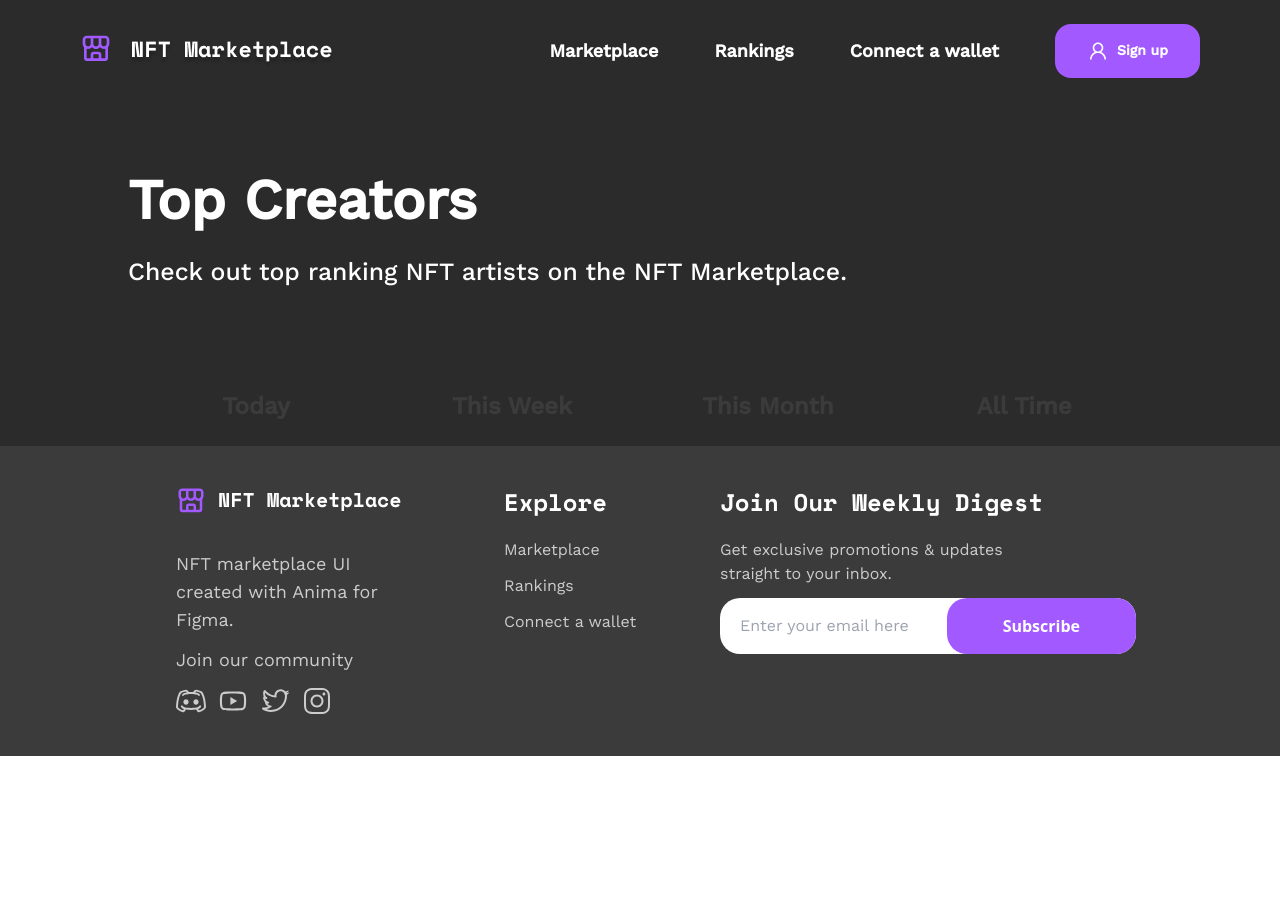
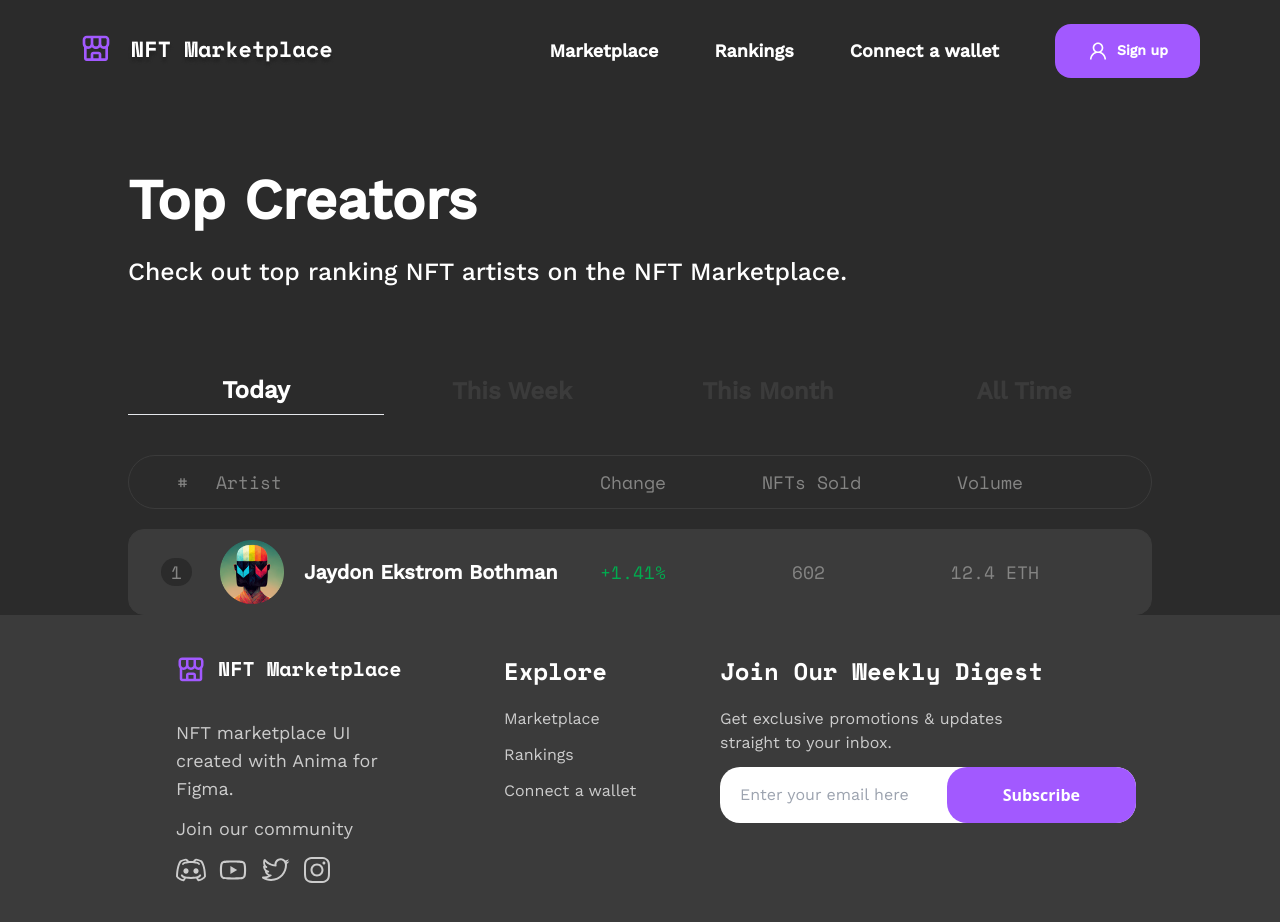
Before and after one commit to Judge-Paul/nft-marketplace, a React (Vite) app: page /rankings in a window 1280 px wide. Shown: the top 922 px of the page. Before the commit the page ends 800 px from the top, so only its background shows below. Built offline with nearby package versions, Linux system fonts and the light colour scheme.

Commit message:
feat: create artist card in ranking page

```diff
--- a/src/pages/RankingsPage.jsx
+++ b/src/pages/RankingsPage.jsx
@@ -1,8 +1,8 @@
 import React, { useState } from "react";
-import { FaSearch } from "react-icons/fa";
+import icon from "../assets/artists-avatars/Animakid.png"
 
 export default function RankingsPage() {
-    const [selected, setSelected] = useState("today")
+    const [selected, setSelected] = useState("Today")
     return (
         <div className="font-workSans text-white mt-10 lg:mt-20">
             <div className="px-8 sm:px-32 mb-10 lg:mb-20">
@@ -13,7 +13,7 @@ export default function RankingsPage() {
                     Check out top ranking NFT artists on the NFT Marketplace.
                 </p>
             </div>
-            <div className="px-8 xl:px-32 grid grid-cols-4 text-[#3b3b3b]">
+            <div className="px-8 sm:px-32 grid grid-cols-4 text-[#3b3b3b]">
                 {[
                     {
                         lg: "Today",
@@ -28,8 +28,7 @@ export default function RankingsPage() {
                         sm: "30d"
                     },
                     {
-                        lg: "All Time",
-                        sm: "All Time"
+                        lg: "All Time"
                     }
                 ].map((rank, index) => {
                     return (
@@ -37,16 +36,47 @@ export default function RankingsPage() {
                         className={`text-center sm:text-2xl font-semibold ${selected === rank.lg && "text-white"}`}
                         onClick={() => setSelected(rank.lg)}
                     >
-                        <h4 className="hidden md:block py-6">
+                        <h4 className="hidden md:block py-2">
                             {rank.lg}
                         </h4>
-                        <h4 className="block md:hidden py-6">
-                            {rank.sm}
+                        <h4 className="block md:hidden py-2">
+                            {rank.sm? rank.sm:rank.lg}
                         </h4>
                         {selected === rank.lg && <hr />}
                     </button>)
                 })}
             </div>
+            <div className="mt-10 px-4 sm:px-32">
+                <div className="flex rounded-full px-5 sm:px-12 py-3 border border-[#3B3B3B] font-spaceMono text-[#858584] text-sm md:text-md lg:text-lg">
+                    <div className="flex flex-1">
+                        <span>#</span>
+                        <p className="ml-7">Artist</p>
+                    </div>
+                    <div className="hidden md:flex flex-1 justify-between lg:pr-20">
+                        <p>Change</p>
+                        <p>NFTs Sold</p>
+                        <p>Volume</p>
+                    </div>
+                    <p className="block md:hidden">Volume</p>
+                </div>
+                <div className="mt-5 w-full">
+                    <div className="flex rounded-2xl px-2 sm:px-8 py-2.5 border border-[#3B3B3B] bg-[#3B3B3B] font-spaceMono text-[#858584] text-sm md:text-md lg:text-lg">
+                        <div className="flex flex-1">
+                            <span className="bg-[#2B2B2B] rounded-full px-2.5 my-auto">1</span>
+                            <div className="ml-2 sm:ml-7 flex">
+                                <img src={icon} className="w-10 md:w-16" />
+                                <h4 className="my-auto ml-2 sm:ml-5 text-white text-xs xl:text-xl font-workSans font-medium sm:font-semibold truncate">Jaydon Ekstrom Bothman</h4>
+                            </div>
+                        </div>
+                        <div className="hidden md:flex flex-1 justify-between lg:pr-20 my-auto">
+                            <p className="text-[#00AC4F]">+1.41%</p>
+                            <p>602</p>
+                            <p>12.4 ETH</p>
+                        </div>
+                        <p className="block md:hidden my-auto text-xs">12.4 ETH</p>
+                    </div>
+                </div>
+            </div>
         </div>
     )
 }
```
